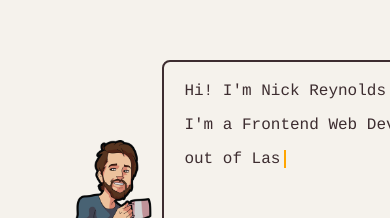
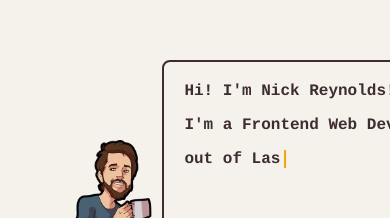
Before and after one commit to Reynoldsn/coffeewithnick, a plain HTML site: page index.html in a window 390 px wide. Shown: the part 180-398 px from the top of the page. Drawn offline with Linux system fonts and the light colour scheme.

```diff
--- a/styles.css
+++ b/styles.css
@@ -238,6 +238,10 @@
     display: flex;
   }
 
+  .typing p {
+    font-weight: 600;
+  }
+
   .my-img {
     width: 80%;
   }
```
